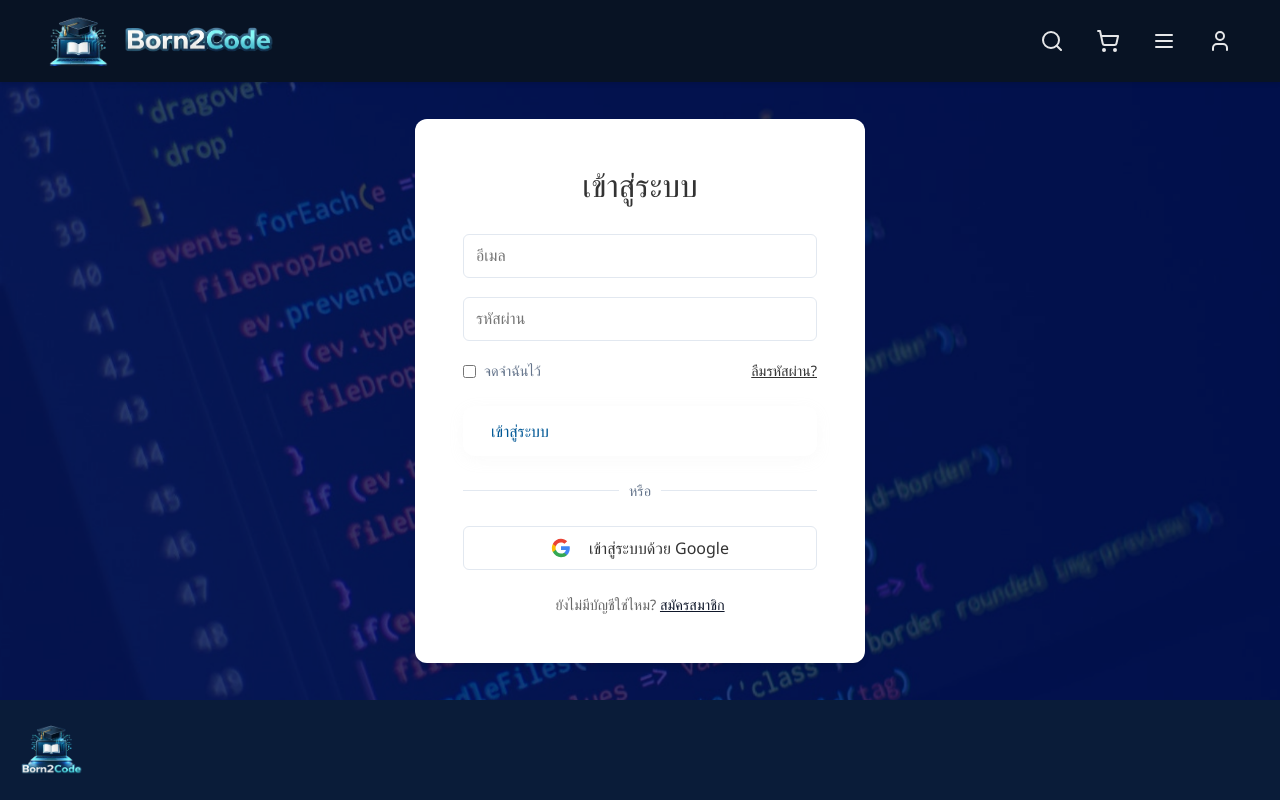
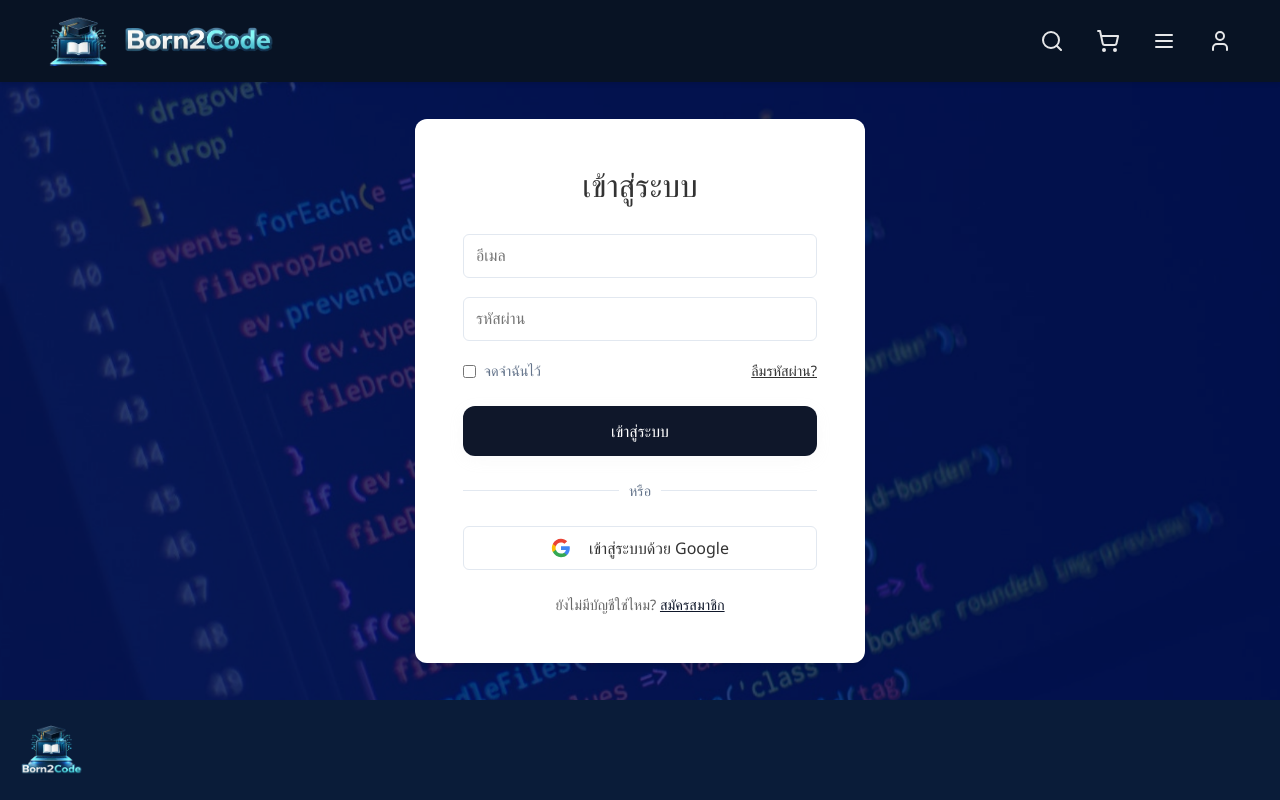
Before and after one commit to psu6810110510/Team-Project-1-2-68, a React (Vite) app in the folder our-web/frontend/: page /login in a window 1280 px wide. Built offline with nearby package versions, Linux system fonts and the light colour scheme; no server answers.

Commit message:
fix login botton

```diff
--- a/our-web/frontend/src/styles/LoginTheme.css
+++ b/our-web/frontend/src/styles/LoginTheme.css
@@ -101,6 +101,7 @@ body {
   font-size: 2rem;
   margin-bottom: 2rem;
   color: #333;
+  font-weight: 600;
 }
 
 /* --- Form Elements --- */
@@ -144,12 +145,16 @@ body {
 .btn-primary {
   width: 100%;
   padding: 12px;
-  background-color: var(--primary-dark);
-  color: white;
+  background-color: var(--primary-dark) !important;
+  color: #ffffff !important;
   border: none;
   border-radius: 6px;
   font-size: 1.1rem;
-  font-weight: 500;
+  font-weight: 400;
+  display: flex;
+  justify-content: center;
+  align-items: center;
+  text-align: center;
   cursor: pointer;
   margin-bottom: 1.5rem;
   transition: background-color 0.2s;
```
